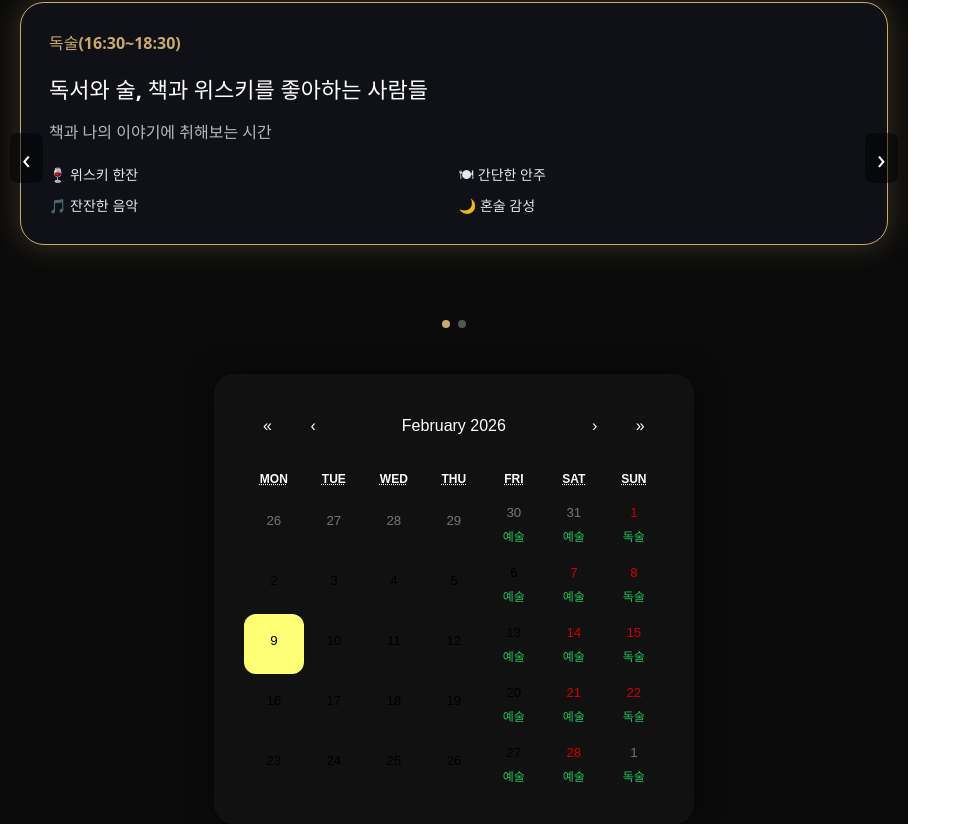
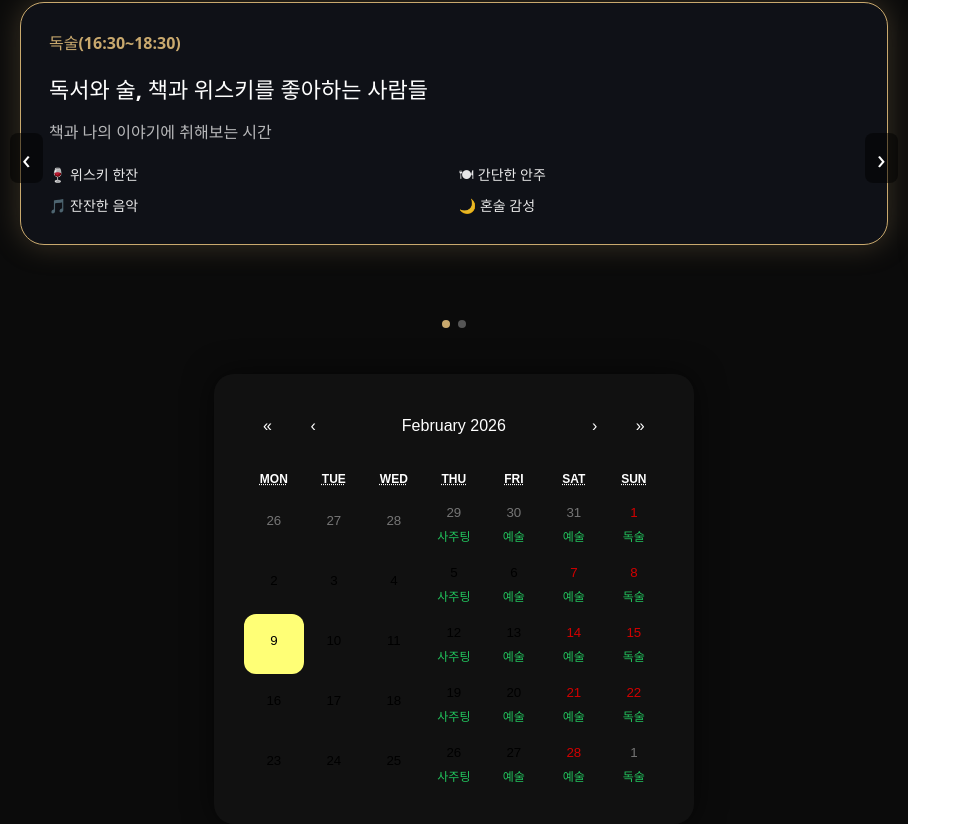
Before and after one commit to Semy-sudo/reservation-calendar, a React (Vite) app: page / in a window 1280 px wide. Shown: the part 430-1254 px from the top of the page, without its empty margins (0-960 px from the left). Built offline with nearby package versions, Linux system fonts and the light colour scheme; no server answers; the database is empty.

Commit message:
first commit

```diff
--- a/src/components/ReservationPage.jsx
+++ b/src/components/ReservationPage.jsx
@@ -29,6 +29,13 @@ export default function ReservationPage() {
      날짜 클릭
   =============================== */
   const handleDateClick = (date) => {
+    const day = date.getDay();
+
+    // 월 화 수 -> 클릭 무시
+    if([1,2,3].includes(day)){
+      return;
+    }
+
     setSelectedDate(date);
   };
 
@@ -151,6 +158,10 @@ if (diff <= 4) {
     if (day === 5 || day === 6)
       return "예술";
 
+    // 목
+    if (day === 4)
+      return "사주팅";
+
     return null;
   };
 
@@ -160,11 +171,13 @@ if (diff <= 4) {
 const getPrice = (date) => {
   const day = date.getDay();
 
-  // 목요일 = 독술
-  if (day === 0) return 10000;
+  // 일요일 = 독술
+  if (day === 0) return 20000;
+
+  if( day === 4) return 39000;
 
   // 기본 금액
-  return 29000;
+  return 30000;
 };
 
 
```
